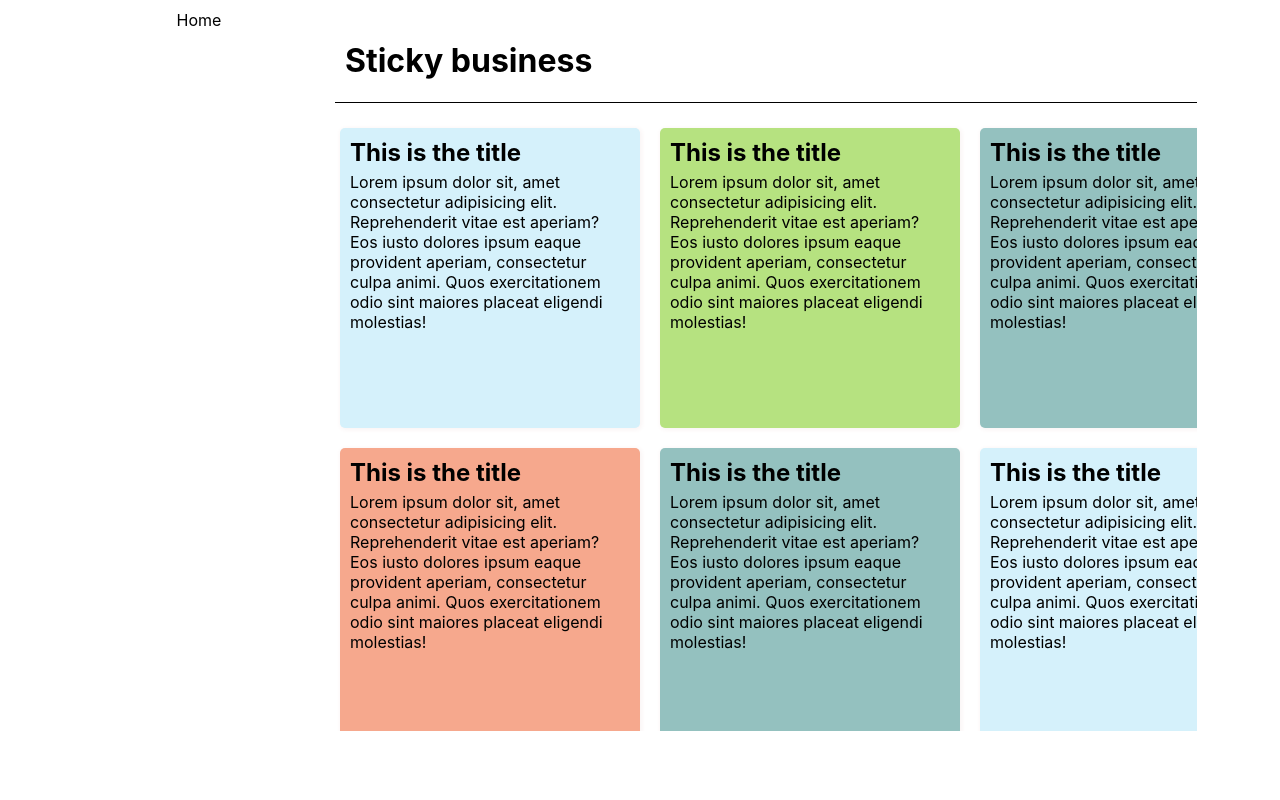
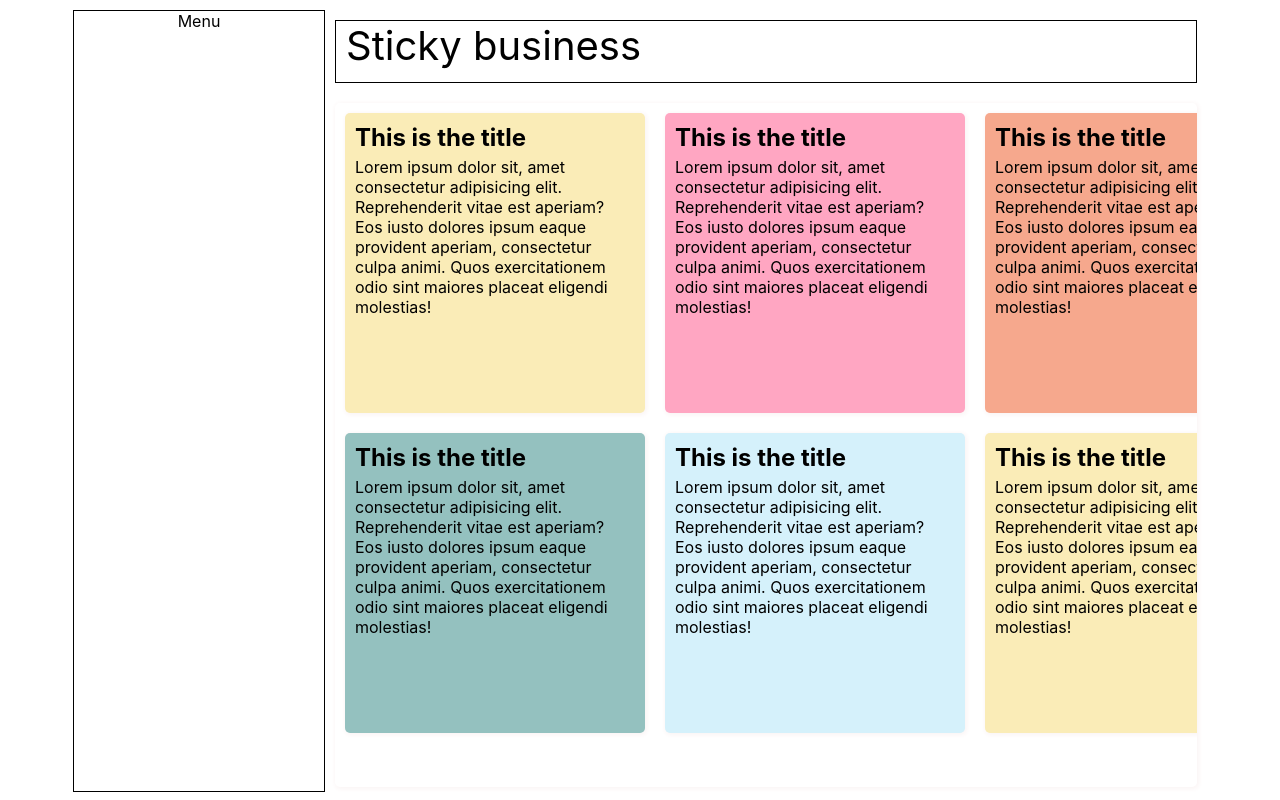
Before and after one commit to GiovaneForlenza/todo-list, a React (Create React App) app in the folder client/: page / in a window 1280 px wide. Built offline with nearby package versions, Linux system fonts and the light colour scheme.

Commit message:
Created the PostItContext to dinamically create and edit the content

```diff
--- a/client/src/App.js
+++ b/client/src/App.js
@@ -1,11 +1,14 @@
 import logo from "./logo.svg";
 import "./App.css";
 import Home from "./pages/Home";
+import { PostItContextProvider } from "./context/postItContext";
 
 function App() {
   return (
     <div className="App">
-      <Home />
+      <PostItContextProvider>
+        <Home />
+      </PostItContextProvider>
     </div>
   );
 }
--- a/client/src/components/corkBoard.js
+++ b/client/src/components/corkBoard.js
@@ -1,54 +1,23 @@
-import React from "react";
+import React, { useState, useContext } from "react";
 
 import PostIt from "./postIt";
 
 import "../style/component-style/corkBoard.scss";
+import { PostItContext } from "../context/postItContext";
 
 function CorkBoard() {
+  const { postItList } = useContext(PostItContext);
   return (
     <div id="corkBoard-container">
-      <PostIt
-        title="This is the title"
-        content="
-      Lorem ipsum dolor sit, amet consectetur adipisicing elit. Reprehenderit vitae est aperiam? Eos iusto dolores ipsum eaque provident aperiam, consectetur culpa animi. Quos exercitationem odio sint maiores placeat eligendi molestias!"
-        bgColor="#d5f1fb"
-      />
-      <PostIt
-        title="This is the title"
-        content="
-      Lorem ipsum dolor sit, amet consectetur adipisicing elit. Reprehenderit vitae est aperiam? Eos iusto dolores ipsum eaque provident aperiam, consectetur culpa animi. Quos exercitationem odio sint maiores placeat eligendi molestias!"
-        bgColor="#b6e280"
-      />
-      <PostIt
-        title="This is the title"
-        content="
-      Lorem ipsum dolor sit, amet consectetur adipisicing elit. Reprehenderit vitae est aperiam? Eos iusto dolores ipsum eaque provident aperiam, consectetur culpa animi. Quos exercitationem odio sint maiores placeat eligendi molestias!"
-        bgColor="#94c1bf"
-      />
-      <PostIt
-        title="This is the title"
-        content="
-      Lorem ipsum dolor sit, amet consectetur adipisicing elit. Reprehenderit vitae est aperiam? Eos iusto dolores ipsum eaque provident aperiam, consectetur culpa animi. Quos exercitationem odio sint maiores placeat eligendi molestias!"
-        bgColor="#f6a88d"
-      />
-      <PostIt
-        title="This is the title"
-        content="
-      Lorem ipsum dolor sit, amet consectetur adipisicing elit. Reprehenderit vitae est aperiam? Eos iusto dolores ipsum eaque provident aperiam, consectetur culpa animi. Quos exercitationem odio sint maiores placeat eligendi molestias!"
-        bgColor="#94c1bf"
-      />
-      <PostIt
-        title="This is the title"
-        content="
-      Lorem ipsum dolor sit, amet consectetur adipisicing elit. Reprehenderit vitae est aperiam? Eos iusto dolores ipsum eaque provident aperiam, consectetur culpa animi. Quos exercitationem odio sint maiores placeat eligendi molestias!"
-        bgColor="#d5f1fb"
-      />
-      <PostIt
-        title="This is the title"
-        content="
-      Lorem ipsum dolor sit, amet consectetur adipisicing elit. Reprehenderit vitae est aperiam? Eos iusto dolores ipsum eaque provident aperiam, consectetur culpa animi. Quos exercitationem odio sint maiores placeat eligendi molestias!"
-        bgColor="#d5f1fb"
-      />
+      {postItList.map((postIt) => {
+        return (
+          <PostIt
+            title={postIt.title}
+            content={postIt.content}
+            bgColor={postIt.bgColor}
+          />
+        );
+      })}
     </div>
   );
 }
--- /dev/null
+++ b/client/src/components/sideBar.js
@@ -0,0 +1,13 @@
+import React from "react";
+
+import "../style/component-style/sideBar.scss";
+
+function sideBar() {
+  return (
+    <div id="sideBar-container">
+      <div id="sideBar-title">Menu</div>
+    </div>
+  );
+}
+
+export default sideBar;
--- /dev/null
+++ b/client/src/context/postItContext.js
@@ -0,0 +1,49 @@
+import React, { useState, createContext } from "react";
+
+export const PostItContext = createContext();
+export const PostItContextProvider = (props) => {
+  const [postItList, setPostItList] = useState([
+    {
+      title: "This is the title",
+      content:
+        "Lorem ipsum dolor sit, amet consectetur adipisicing elit. Reprehenderit vitae est aperiam? Eos iusto dolores ipsum eaque provident aperiam, consectetur culpa animi. Quos exercitationem odio sint maiores placeat eligendi molestias!",
+      bgColor: "#faecb7",
+    },
+    {
+      title: "This is the title",
+      content:
+        "Lorem ipsum dolor sit, amet consectetur adipisicing elit. Reprehenderit vitae est aperiam? Eos iusto dolores ipsum eaque provident aperiam, consectetur culpa animi. Quos exercitationem odio sint maiores placeat eligendi molestias!",
+      bgColor: "#ffa6c2",
+    },
+    {
+      title: "This is the title",
+      content:
+        "Lorem ipsum dolor sit, amet consectetur adipisicing elit. Reprehenderit vitae est aperiam? Eos iusto dolores ipsum eaque provident aperiam, consectetur culpa animi. Quos exercitationem odio sint maiores placeat eligendi molestias!",
+      bgColor: "#f6a88d",
+    },
+    {
+      title: "This is the title",
+      content:
+        "Lorem ipsum dolor sit, amet consectetur adipisicing elit. Reprehenderit vitae est aperiam? Eos iusto dolores ipsum eaque provident aperiam, consectetur culpa animi. Quos exercitationem odio sint maiores placeat eligendi molestias!",
+      bgColor: "#94c1bf",
+    },
+    {
+      title: "This is the title",
+      content:
+        "Lorem ipsum dolor sit, amet consectetur adipisicing elit. Reprehenderit vitae est aperiam? Eos iusto dolores ipsum eaque provident aperiam, consectetur culpa animi. Quos exercitationem odio sint maiores placeat eligendi molestias!",
+      bgColor: "#d5f1fb",
+    },
+    {
+      title: "This is the title",
+      content:
+        "Lorem ipsum dolor sit, amet consectetur adipisicing elit. Reprehenderit vitae est aperiam? Eos iusto dolores ipsum eaque provident aperiam, consectetur culpa animi. Quos exercitationem odio sint maiores placeat eligendi molestias!",
+      bgColor: "#faecb7",
+    },
+  ]);
+
+  return (
+    <PostItContext.Provider value={{ postItList }}>
+      {props.children}
+    </PostItContext.Provider>
+  );
+};
--- a/client/src/pages/Home.js
+++ b/client/src/pages/Home.js
@@ -4,15 +4,15 @@ import "../style/global.scss";
 
 import "../style/page-style/home.scss";
 import CorkBoard from "../components/corkBoard";
-
+import SideBar from "../components/sideBar";
 function Home() {
   return (
     <div id="home-container">
-      <div className="left">Home</div>
+      <div className="left">
+        <SideBar />
+      </div>
       <div className="right">
-        <div className="title">
-          <h1>Sticky business</h1>
-        </div>
+        <div className="title">Sticky business</div>
         <div className="content">
           <CorkBoard />
         </div>
--- /dev/null
+++ b/client/src/style/component-style/sideBar.scss
@@ -0,0 +1,11 @@
+#sideBar-container {
+  border: 1px solid #000;
+  height: 100%;
+  .sideBar-title {
+    border: 1px solid #000;
+    text-align: left;
+    padding-left: 10px;
+    font-size: 20px;
+    height: 8%;
+  }
+}
--- a/client/src/style/page-style/home.scss
+++ b/client/src/style/page-style/home.scss
@@ -8,6 +8,7 @@
   .left {
     width: 20%;
     height: 100%;
+
   }
   .right {
     width: 70%;
@@ -15,17 +16,21 @@
     padding: 10px;
     box-sizing: border-box;
     .title {
-      border-bottom: 1px solid #000;
+      border: 1px solid #000;
       text-align: left;
       padding-left: 10px;
-      h1 {
-        display: inline-block;
-      }
+      font-size: 40px;
+      height: 8%;
     }
     .content {
       overflow: auto;
-      height: 80%;
+      height: 90%;
       margin-top: 20px;
+      border-radius: 5px;
+      padding: 5px;
+      box-sizing: border-box;
+
+      box-shadow: 1px 1px 5px 1px #faf4f4;
     }
   }
 }
```
